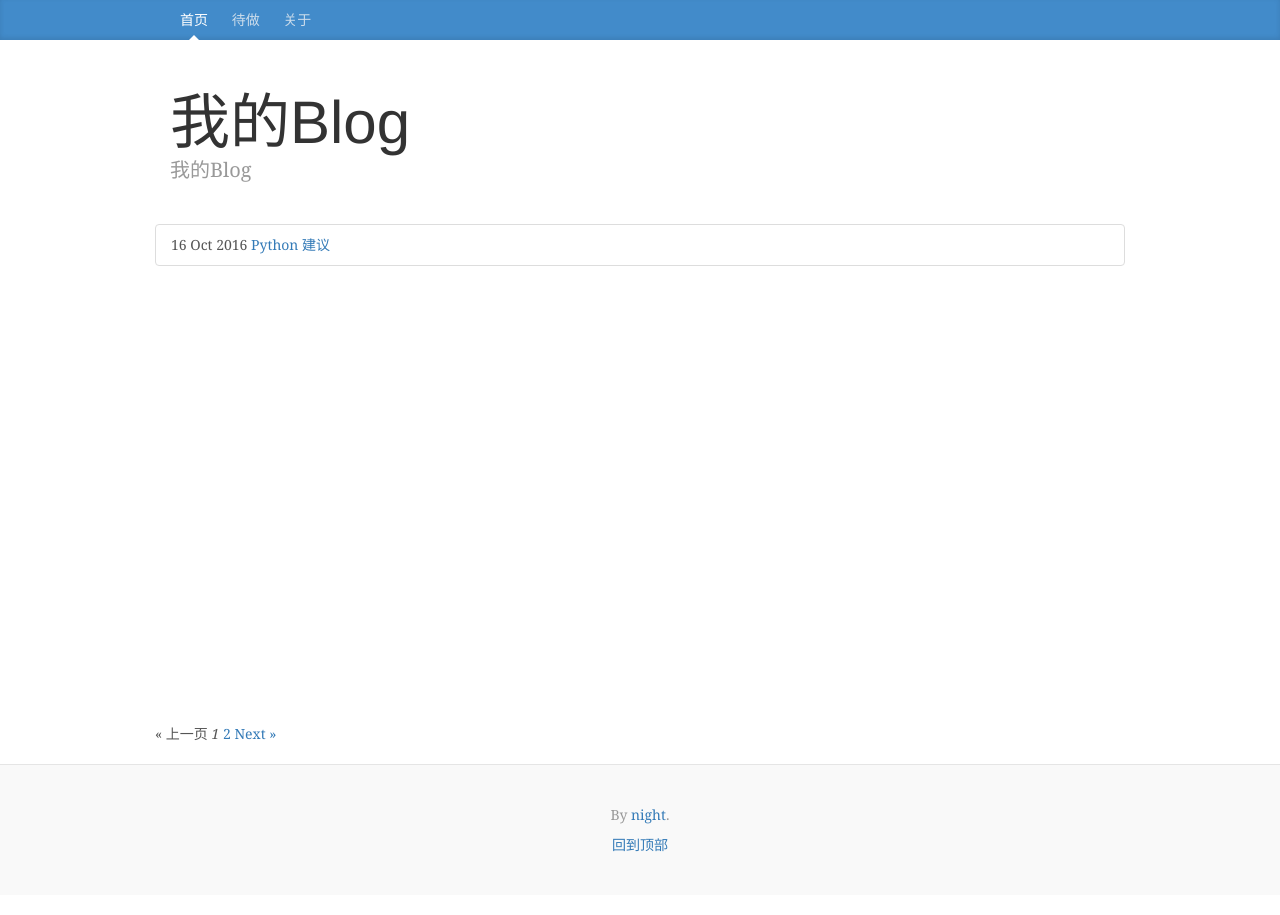
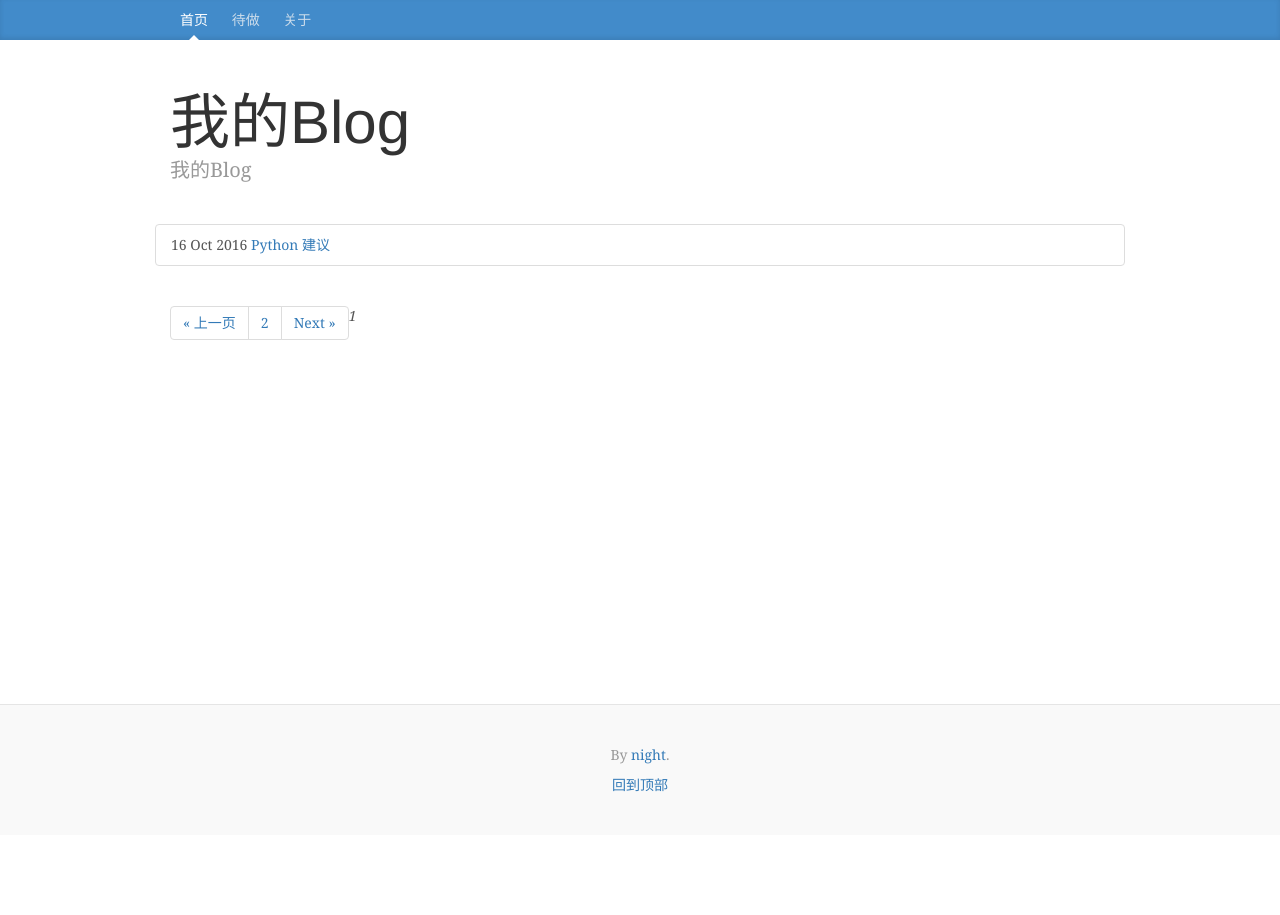
Before and after one commit to night1008/night1008.github.io, a Jekyll site: the page built from index.html, in a window 1280 px wide. Built offline with Jekyll 4.4.1, drawn with Linux system fonts in a browser that asks for light colours; nearby versions of some CDN libraries; library files that are not in the unit come from our copies; the list of posts is cut into pages by our own code.

Commit message:
update index

```diff
--- a/index.html
+++ b/index.html
@@ -19,18 +19,19 @@ title: 我的Blog
 		</li>
 	{% endfor %}
 	</ul>
-</div>
-
-<div class="row">
+	<div class="col-md-12">
 	{% if paginator.total_pages > 1 %}
-		<div class="pagination">
+		<ul class="pagination">
+			<li>
 				{% if paginator.previous_page %}
 				<a href="{{ paginator.previous_page_path | prepend: site.baseurl | replace: '//', '/' }}">&laquo; Prev</a>
 				{% else %}
 				<span>&laquo; 上一页</span>
 				{% endif %}
+			</li>
 
 			{% for page in (1..paginator.total_pages) %}
+				<li>
 			    {% if page == paginator.page %}
 			     	<em>{{ page }}</em>
 			    {% elsif page == 1 %}
@@ -38,13 +39,17 @@ title: 我的Blog
 			    {% else %}
 			      	<a href="{{ site.paginate_path | prepend: site.baseurl | replace: '//', '/' | replace: ':num', page }}">{{ page }}</a>
 			    {% endif %}
+			    </li>
 			{% endfor %}
 
+			<li>
 				{% if paginator.next_page %}
 				    <a href="{{ paginator.next_page_path | prepend: site.baseurl | replace: '//', '/' }}">Next &raquo;</a>
 				{% else %}
 				    <span>下一页 &raquo;</span>
 				{% endif %}
-		</div>
+			</li>
+		</ul>
 	{% endif %}
 </div>
+</div>
```
Lines whose indentation alone changed are shown as unchanged.
